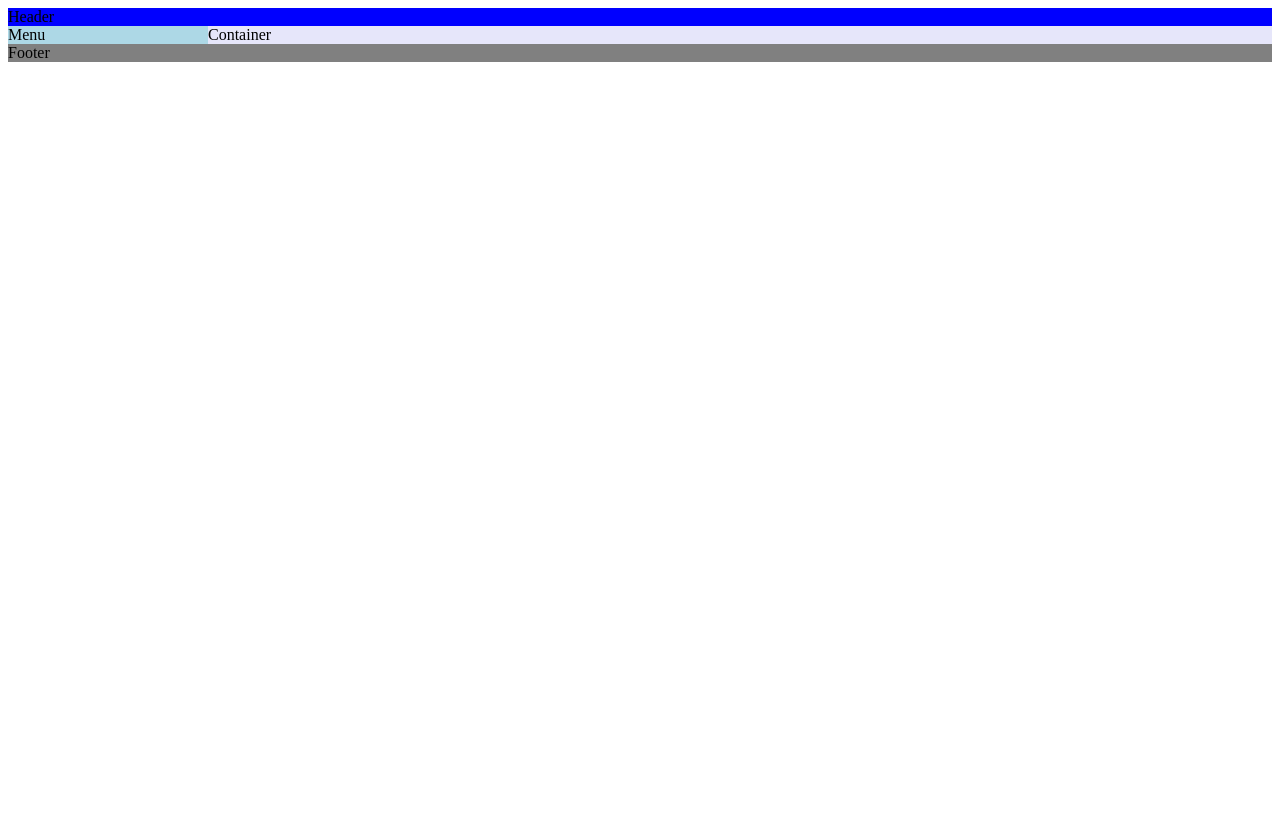
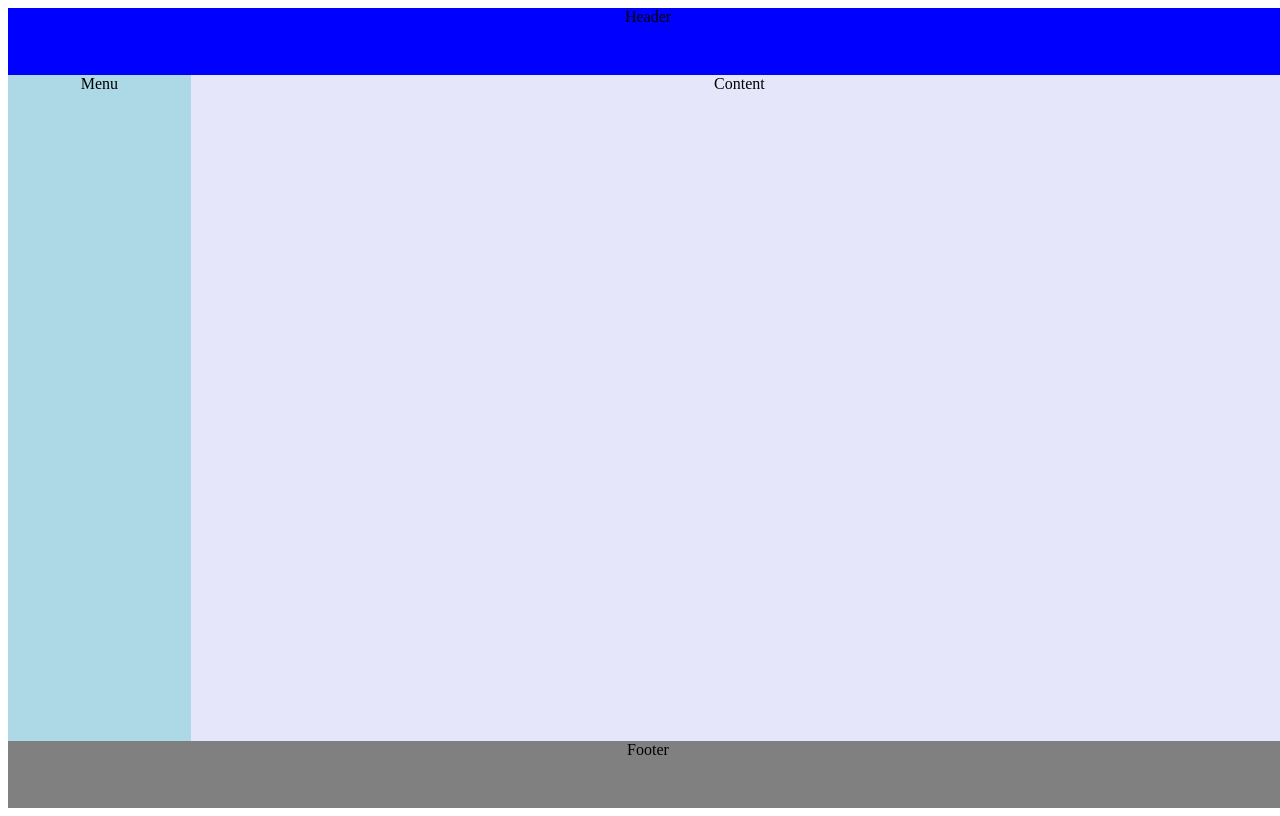
Before and after one commit to changing-official/css-grid-review, an Angular app in the folder src/pokemon-profile/: page / in a window 1280 px wide. Built offline with nearby package versions, Linux system fonts and the light colour scheme.

Commit message:
Melhorias de boas práticas no grid layout

```diff
--- a/src/pokemon-profile/package.json
+++ b/src/pokemon-profile/package.json
@@ -14,7 +14,7 @@
     "@angular/animations": "^6.0.3",
     "@angular/common": "^6.0.3",
     "@angular/compiler": "^6.0.3",
-    "@angular/core": "^6.0.3",
+    "@angular/core": "^6.0.7",
     "@angular/forms": "^6.0.3",
     "@angular/http": "^6.0.3",
     "@angular/platform-browser": "^6.0.3",
--- a/src/pokemon-profile/src/app/app.component.css
+++ b/src/pokemon-profile/src/app/app.component.css
@@ -1,24 +1,37 @@
+body, html {
+    padding: 0px;
+    margin: 0px;
+}
+
 .grid {
-    display: flex;
+    width: 100vw;
+    height: 100vh;
+    display: grid;
+    grid-template-columns: 1fr 3fr 3fr;
+    grid-template-rows: 1fr 10fr 1fr;
+    grid-template-areas: "header header header" "menu content content" "footer footer footer ";
 }
+
 .header {
-    width: 100%;
-    justify-content: center;
-    align-self: top;
+    grid-area: header;
     background-color: blue;
+    text-align: center;
 }
 
 .footer {
-    width: 100%;
+    grid-area: footer;
     background-color: gray;
+    text-align: center;
+}
 
+.menu {
+    grid-area: menu;
+    background-color: lightblue;
+    text-align: center;
 }
-.menu {
-    min-width: 200px;
-    background-color: lightblue;
 
+.content {
+    grid-area: content;
+    background-color: lavender;
+    text-align: center;
 }
-.container {
-    width: 100%;
-    background-color: lavender;
-}
--- a/src/pokemon-profile/src/app/app.component.html
+++ b/src/pokemon-profile/src/app/app.component.html
@@ -1,8 +1,6 @@
-<div class="header">Header</div>
-
 <div class="grid">
+    <div class="header">Header</div>
     <div class="menu">Menu</div>
-    <div class="container">Container</div>
+    <div class="content">Content</div>
+    <div class="footer">Footer</div>
 </div>
-
-<div class="footer">Footer</div>
```
Also changed, not shown: 1 other file (tests, documents, lock files or other folders).
